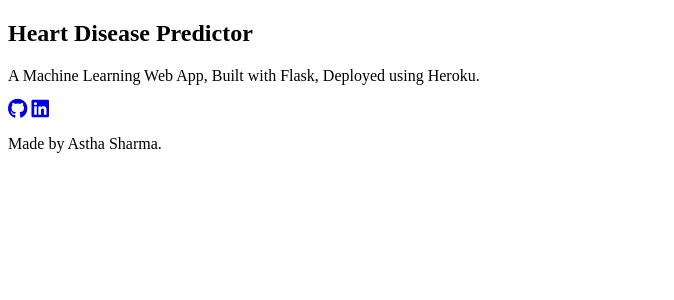
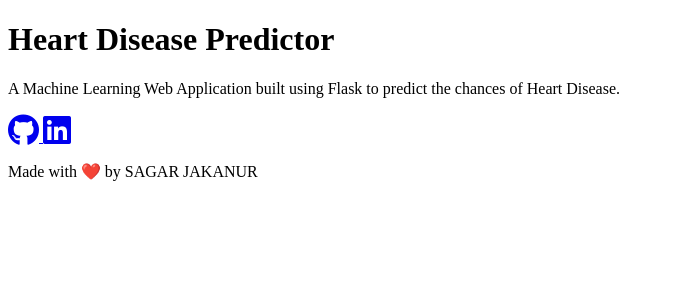
Before and after one commit to sagarjakanur/Heart-Disease-Prediction-new, a Python web app: template templates/result.html in a window 1280 px wide. Shown: the top 300 px of the page, without its empty margins (0-674 px from the left). Run offline with Jinja, Linux system fonts and the light colour scheme; the template is opened without the code that fills it, so the values that code supplies are empty; some libraries are stand-ins or nearby versions.

Commit message:
Revise result.html for improved layout and content
Updated HTML structure, improved styling, and enhanced footer content.

```diff
--- a/templates/result.html
+++ b/templates/result.html
@@ -1,45 +1,98 @@
 <!DOCTYPE html>
+<html lang="en" dir="ltr">
 
-<html lang="en" dir="ltr">
 <head>
     <meta charset="utf-8">
     <meta name="viewport" content="width=device-width, initial-scale=1.0">
     <title>Heart Disease Predictor</title>
-		<link rel="shortcut icon" href="{{ url_for('static', filename='diabetes-favicon.ico') }}">
-		<link rel="stylesheet" type="text/css" href="{{ url_for('static', filename='style.css') }}">
-		<script src="https://kit.fontawesome.com/5f3f547070.js" crossorigin="anonymous"></script>
-		<link href="https://fonts.googleapis.com/css2?family=Pacifico&display=swap" rel="stylesheet">
+
+    <!-- Favicon -->
+    <link rel="shortcut icon"
+        href="{{ url_for('static', filename='diabetes-favicon.ico') }}">
+
+    <!-- CSS -->
+    <link rel="stylesheet" type="text/css"
+        href="{{ url_for('static', filename='style.css') }}">
+
+    <!-- Font Awesome -->
+    <script src="https://kit.fontawesome.com/5f3f547070.js"
+        crossorigin="anonymous"></script>
+
+    <!-- Google Font -->
+    <link href="https://fonts.googleapis.com/css2?family=Poppins:wght@300;400;500;600;700&display=swap"
+        rel="stylesheet">
 </head>
 
 <body>
 
-        <!-- Website Title -->
+    <!-- Header -->
     <div class="container">
-            <h2 class='container-heading'><span class="heading_font">Heart Disease Predictor</span></h2>
-            <div class='description'>
-    			<p>A Machine Learning Web App, Built with Flask, Deployed using Heroku.</p>
-    		</div>
+
+        <h1 class="container-heading">
+            <span class="heading_font">Heart Disease Predictor</span>
+        </h1>
+
+        <div class="description">
+            <p>
+                A Machine Learning Web Application built using Flask
+                to predict the chances of Heart Disease.
+            </p>
         </div>
 
-		<!-- Result -->
+    </div>
+
+    <!-- Prediction Result -->
     <div class="results">
+
         {% if prediction==1 %}
-				<h1>Prediction: <span class='danger'>Oops! You have Chances of Heart Disease.</span></h1>
+
+        <h1>
+            Prediction Result
+            <span class="danger">
+                ⚠️ Oops! You may have chances of Heart Disease.
+            </span>
+        </h1>
 
         {% elif prediction==0 %}
-				<h1>Prediction: <span class='safe'>Great! You DON'T chances have Heart Disease.</span></h1>
+
+        <h1>
+            Prediction Result
+            <span class="safe">
+                ✅ Great! You don't have chances of Heart Disease.
+            </span>
+        </h1>
 
         {% endif %}
+
     </div>
 
     <!-- Footer -->
-       <div class='footer'>
+    <div class="footer">
+
         <div class="contact">
-               <a target="_blank" href="https://github.com/asthasharma98/Heart-Disease-Prediction-Deployment"><i class="fab fa-github fa-lg contact-icon"></i></a>
-               <a target="_blank" href="https://www.linkedin.com/in/astha-sharma-47266b11b/"><i class="fab fa-linkedin fa-lg contact-icon"></i></a>
+
+            <!-- GitHub -->
+            <a target="_blank"
+                href="https://github.com/sagarjakanur/Heart-Disease-Prediction-new">
+
+                <i class="fab fa-github fa-2x contact-icon"></i>
+            </a>
+
+            <!-- LinkedIn -->
+            <a target="_blank"
+                href="https://www.linkedin.com/in/sagar-jakanur/">
+
+                <i class="fab fa-linkedin fa-2x contact-icon"></i>
+            </a>
+
         </div>
-           <p class='footer-description'>Made by Astha Sharma.</p>
+
+        <p class="footer-description">
+            Made with ❤️ by SAGAR JAKANUR
+        </p>
+
     </div>
 
 </body>
+
 </html>
```
Lines whose indentation alone changed are shown as unchanged.
